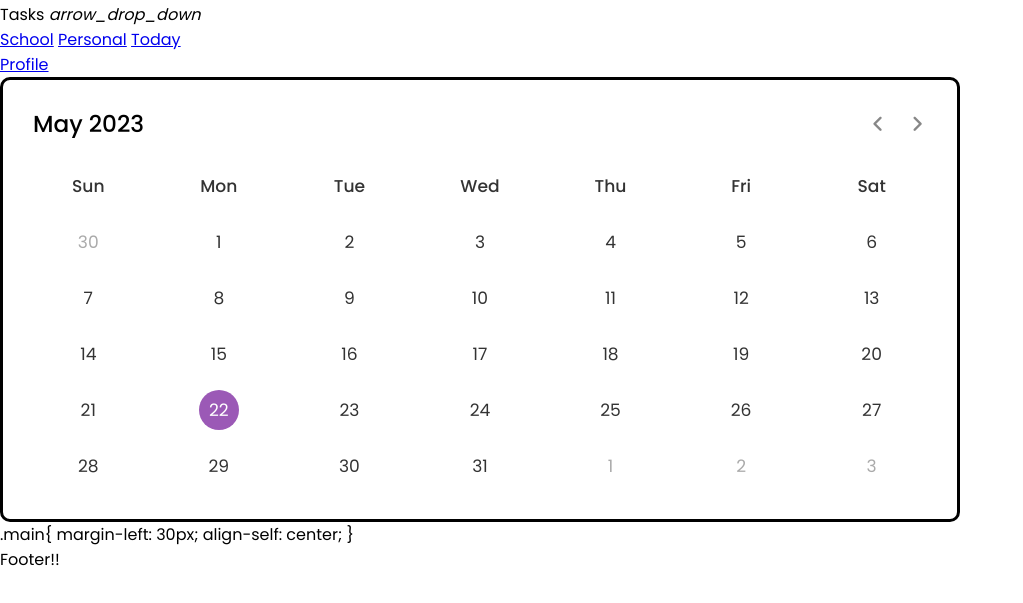
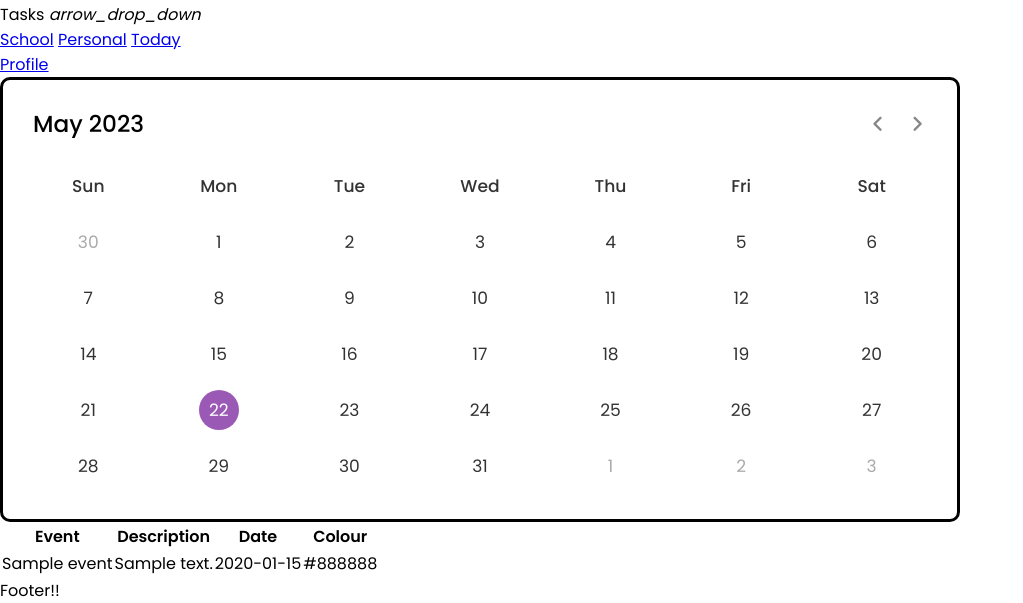
Before and after one commit to Anna19531/Flask-app, a Flask app: page /calendar in a window 1280 px wide. Shown: the part 330-933 px from the top of the page, without its empty margins (0-1023 px from the left). Before the commit the page ends 896 px from the top, so only its background shows below. Run offline with Flask 3, Linux system fonts and the light colour scheme; tables that the repository leaves empty hold one stand-in row (values such as "Sample post"); parts of the project's set-up code (start-up, migrations or seed data) failed here and were passed over.

Commit message:
Display events
Added a table to display events on the calendar page

```diff
--- a/app/templates/calendar.html
+++ b/app/templates/calendar.html
@@ -41,11 +41,41 @@
 	</form>
 	</div>
 
-
-  .main{
-  margin-left: 30px;
-  align-self: center;
-}
+	<table class="w3-table w3-striped">
+		<tr>
+			<th>
+				Event
+			</th>
+			<th>
+				Description
+			</th>
+			<th>
+				Date
+			</th>
+			<th>
+				Colour
+			</th>
+		</tr>
+		<tr>
+			{% for event in events %}
+			<td>
+				{{ event.name }}
+			</td>
+			<td>
+				{{ event.description }}
+			</td>
+			<td>
+				{{ event.date }}
+			</td>
+			<td>
+				{{ event.colour }}
+			</td>
+			<td>
+				<button class="open-button" onclick="openForm()">Edit</button>
+			</td>
+		</tr>
+		{% endfor %}
+	</table>
 
 </body>
 </html>
```
